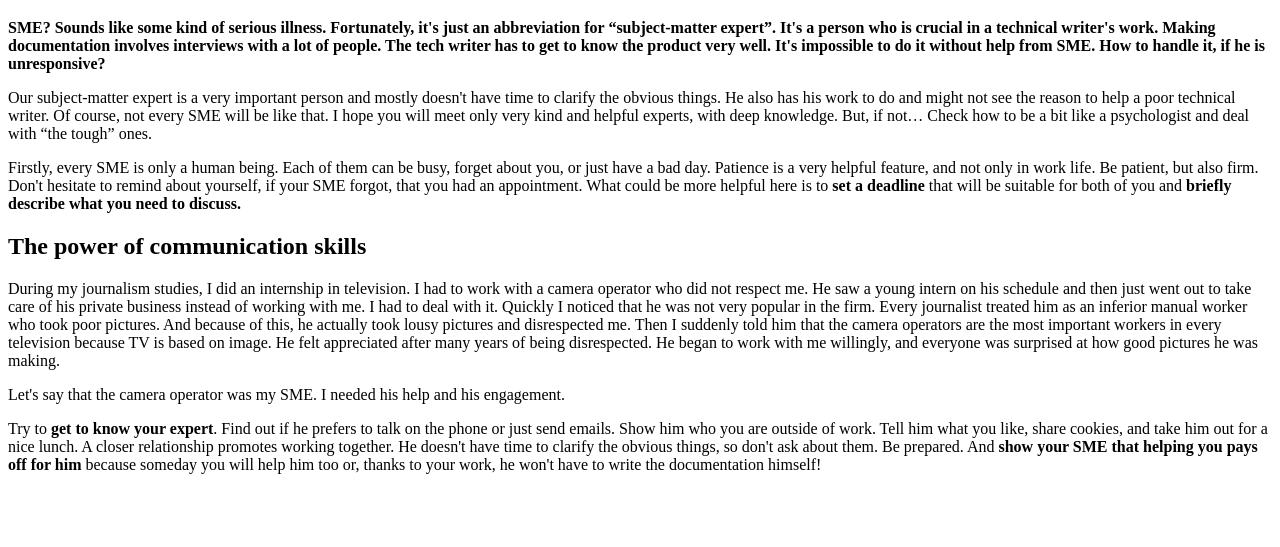
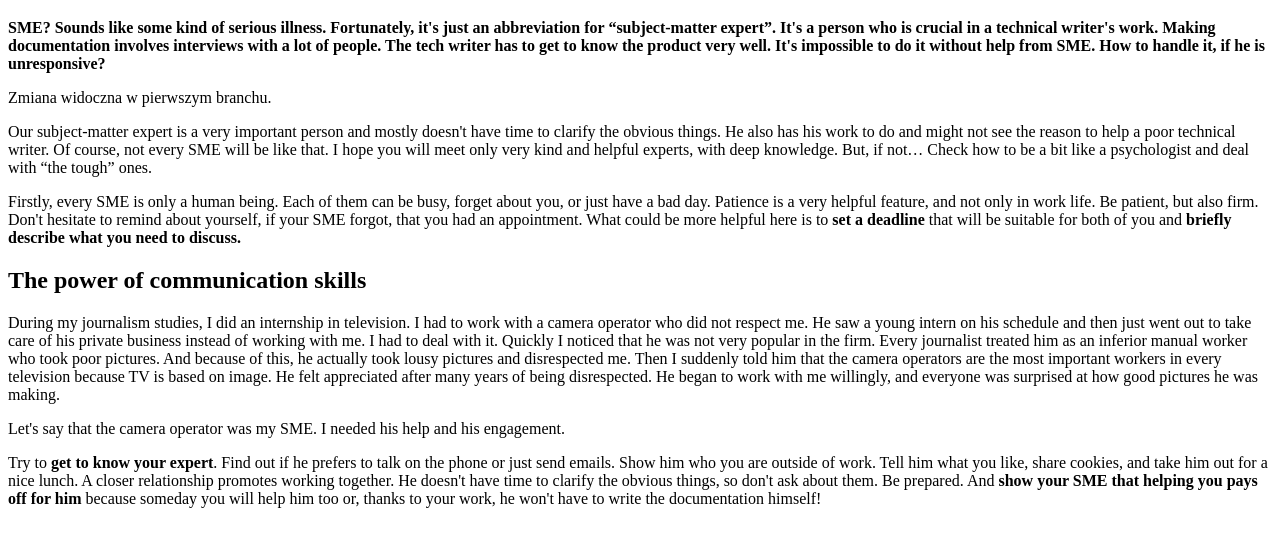
Before and after one commit to AlicjaJot/Simplify-Technical-English-excercises, a plain HTML site: page index.html in a window 1280 px wide. Shown: the part 61-608 px from the top of the page. Drawn offline with Linux system fonts and the light colour scheme.

Commit message:
Dodane jedno drobne zdanie

```diff
--- a/index.html
+++ b/index.html
@@ -9,7 +9,7 @@
 
     <p><strong>SME? Sounds like some kind of serious illness. Fortunately, it's just an abbreviation for “subject-matter expert”. It's a person who is crucial in a technical writer's work. Making documentation involves interviews with a lot of people. The tech writer has to get to know the product very well. It's impossible to do it without help from SME. How to handle it, if he is unresponsive?</strong></p>
 
-
+<p>Zmiana widoczna w pierwszym branchu.</p>
 
 <p>Our subject-matter expert is a very important person and mostly doesn't have time to clarify the obvious things. He also has his work to do and might not see the reason to help a poor technical writer. Of course, not every SME will be like that. I hope you will meet only very kind and helpful experts, with deep knowledge. But, if not… Check how to be a bit like a psychologist and deal with “the tough” ones.</p>
 
```
